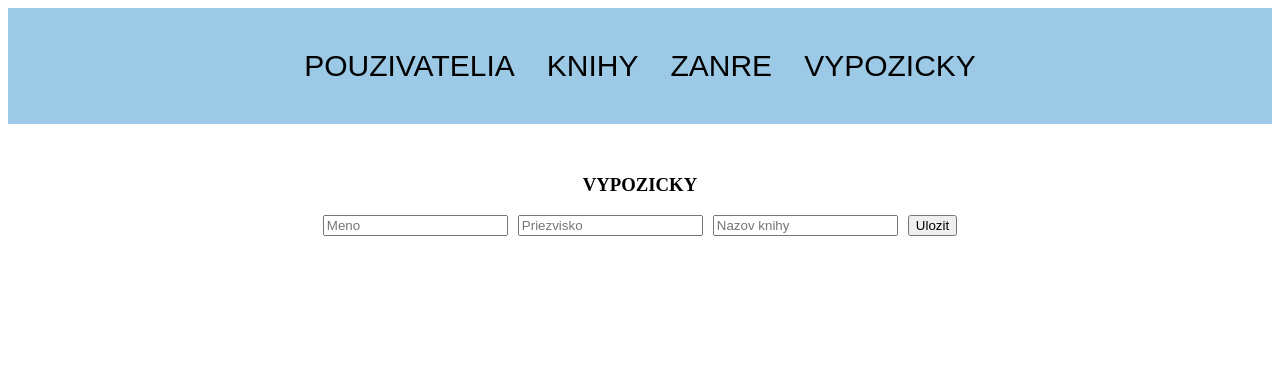
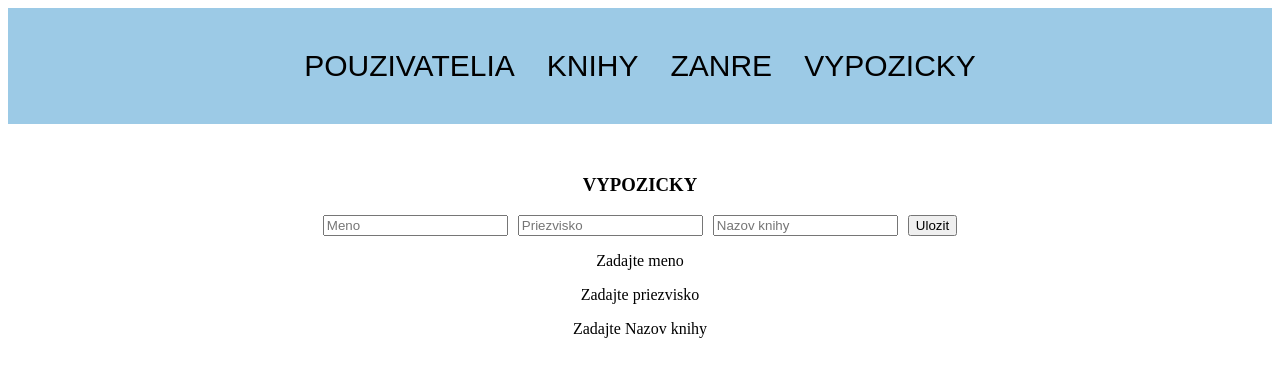
Before and after one commit to Jozef-Lauko/library-fe, an Angular app: page /borrowings in a window 1280 px wide. Shown: the top 376 px of the page. Built offline with nearby package versions, Linux system fonts and the light colour scheme.

Commit message:
Borrowing vetva

```diff
--- a/src/app/borrowings/borrowings.component.html
+++ b/src/app/borrowings/borrowings.component.html
@@ -15,6 +15,11 @@
     </label>
 
     <button type="button" (click)="saveBorrowing()">Ulozit</button>
+
+    <p class="invalid-text" *ngIf="form.controls.name.invalid">Zadajte meno</p>
+    <p class="invalid-text" *ngIf="form.controls.surname.errors?.required">Zadajte priezvisko</p>
+    <p class="invalid-text" *ngIf="form.controls.surname.errors?.minlength">Minimalna dlzka priezviska su 3 znaky</p>
+    <p class="invalid-text" *ngIf="form.controls.title.invalid">Zadajte Nazov knihy</p>
   </form>
 
   <table *ngIf="borrowings.length">
--- a/src/app/borrowings/borrowings.component.ts
+++ b/src/app/borrowings/borrowings.component.ts
@@ -15,8 +15,8 @@ export class BorrowingsComponent {
   constructor() {
     this.form = new FormGroup({
       name: new FormControl(null, Validators.required),
-      surname: new FormControl(null, [Validators.required, Validators.max(20)]),
-      title: new FormControl()
+      surname: new FormControl(null, [Validators.required, Validators.minLength(3)]),
+      title: new FormControl(null, Validators.required)
     })
   }
 
```
